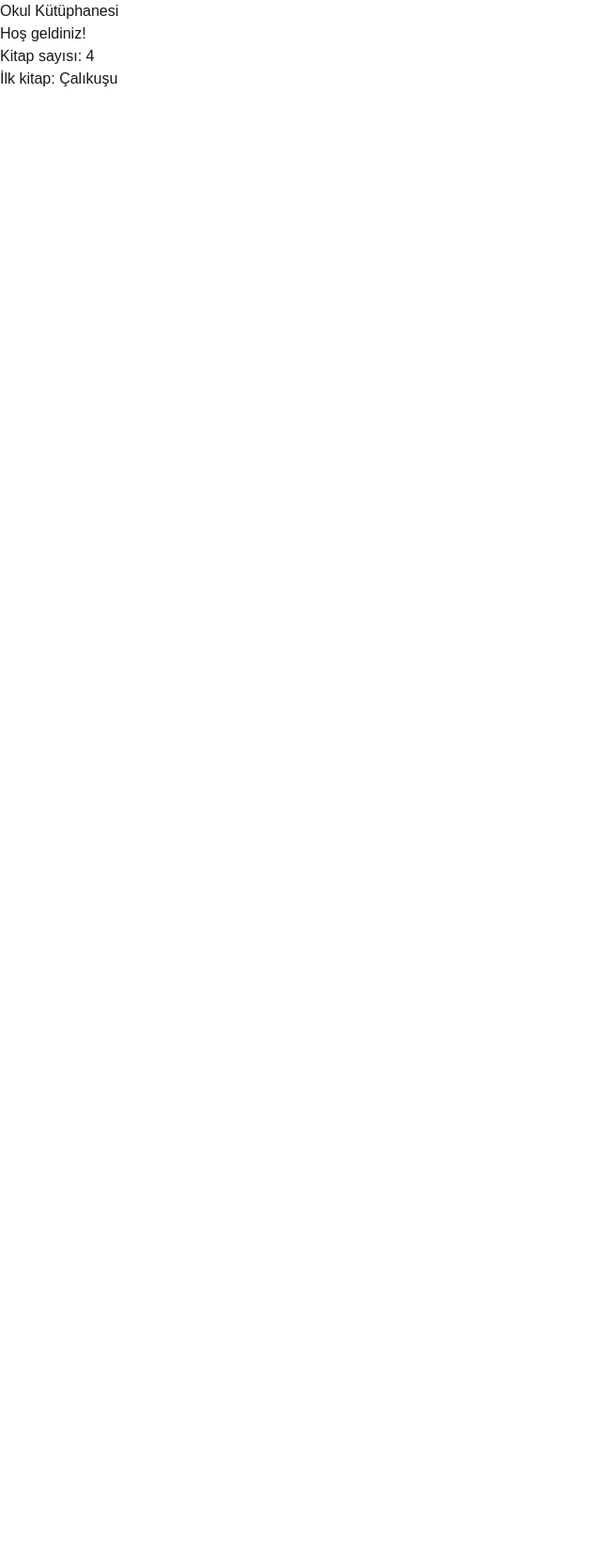
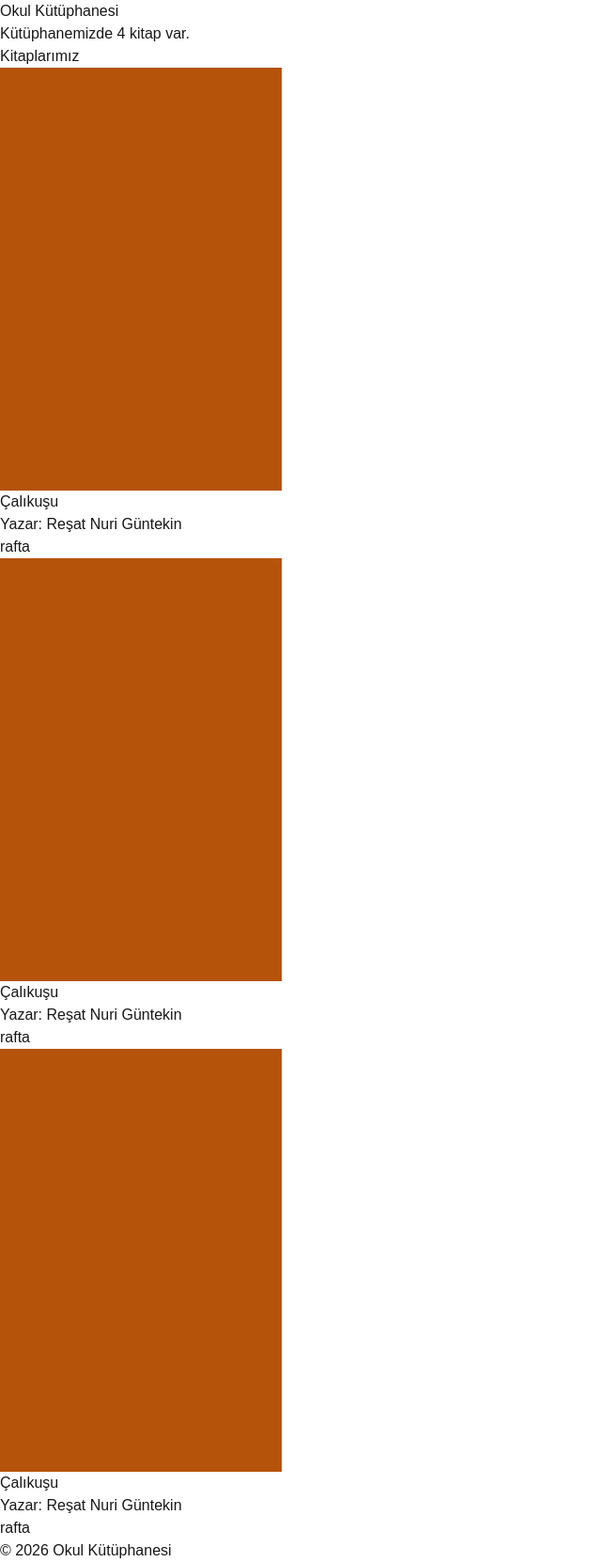
Before and after one commit to hokten/okul-kutuphanesi-nextjs, a Next.js app in the folder kutuphane/: page / in a window 1280 px wide. Shown: the whole page at 94% size, without its empty margins (0-640 px from the left). Before the commit the page ends 800 px from the top, so only its background shows below. Built offline with nearby package versions, Linux system fonts and the light colour scheme.

Commit message:
Ders 20: İlk Bileşenimiz: KitapKarti ve JSX Kuralları — components/KitapKarti.tsx (ilk kitabın kartı) ve components/AltBilgi.tsx eklendi; anasayfa 3 kart ve alt bilgiyi Fragment içinde kullanıyor
Co-Authored-By: Claude Opus 5.5 <noreply@anthropic.com>

```diff
--- a/kutuphane/app/page.tsx
+++ b/kutuphane/app/page.tsx
@@ -1,12 +1,20 @@
 import { kitaplar } from "@/data/kitaplar";
+import KitapKarti from "@/components/KitapKarti";
+import AltBilgi from "@/components/AltBilgi";
 
 export default function Anasayfa() {
   return (
-    <main>
-      <h1>Okul Kütüphanesi</h1>
-      <p>Hoş geldiniz!</p>
-      <p>Kitap sayısı: {kitaplar.length}</p>
-      <p>İlk kitap: {kitaplar[0].baslik}</p>
-    </main>
+    <>
+      <main>
+        <h1>Okul Kütüphanesi</h1>
+        <p>Kütüphanemizde {kitaplar.length} kitap var.</p>
+
+        <h2>Kitaplarımız</h2>
+        <KitapKarti />
+        <KitapKarti />
+        <KitapKarti />
+      </main>
+      <AltBilgi />
+    </>
   );
 }
--- /dev/null
+++ b/kutuphane/components/AltBilgi.tsx
@@ -0,0 +1,8 @@
+// components/AltBilgi.tsx
+export default function AltBilgi() {
+  return (
+    <footer>
+      <p>© 2026 Okul Kütüphanesi</p>
+    </footer>
+  );
+}
--- /dev/null
+++ b/kutuphane/components/KitapKarti.tsx
@@ -0,0 +1,16 @@
+// components/KitapKarti.tsx
+import { kitaplar } from "@/data/kitaplar";
+
+export default function KitapKarti() {
+  const kitap = kitaplar[0];
+
+  return (
+    <div className="kitap-karti">
+      {/* Kitabın bilgileri */}
+      <img src={kitap.kapak} alt={`${kitap.baslik} kitabının kapağı`} />
+      <h3>{kitap.baslik}</h3>
+      <p>Yazar: {kitap.yazar}</p>
+      <p className="durum">{kitap.durum}</p>
+    </div>
+  );
+}
```
